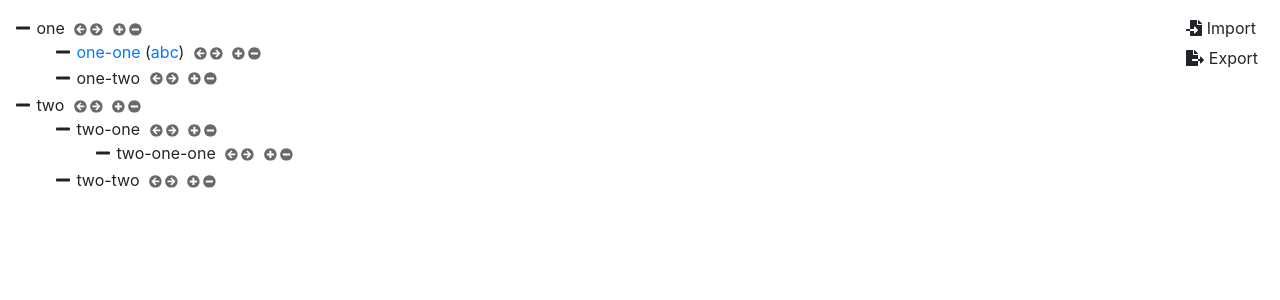
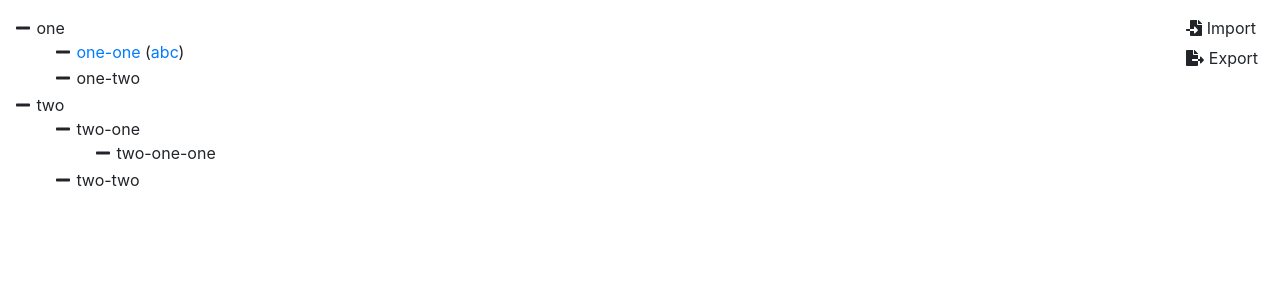
Before and after one commit to unhurried/tree-view, a Vue app: page / in a window 1280 px wide. Shown: the top 300 px of the page. Built offline with nearby package versions, Linux system fonts and the light colour scheme.

Commit message:
Hide menu when mouse is not over the item.

```diff
--- a/src/components/TreeListItem.vue
+++ b/src/components/TreeListItem.vue
@@ -1,5 +1,6 @@
 <template>
-  <li>
+  <li class="tree-list-item">
+    <span @mouseenter="onMouseEnter" @mouseleave="onMouseLeave">
       <span @click="toggleFolded()">
         <font-awesome-icon icon="minus" v-if="isOpen" />
         <font-awesome-icon icon="plus" v-else />
@@ -8,13 +9,14 @@
         <span v-if="!editMode" v-html="text" @dblclick="toggleMode" />
         <input v-else id="input" v-model="doc.text" @blur="toggleMode" @keyup.enter="onKeyEnter" >
       </span>
-    <span class="menu" v-if="!editMode">
+      <span class="menu" v-if="!editMode && displayMenu">
         <font-awesome-icon class="icon" icon="arrow-circle-left" @click="onLeftClick" />
         <font-awesome-icon class="icon" icon="arrow-circle-right" @click="onRightClick" />
       </span>
-    <span class="menu" v-if="!editMode">
+      <span class="menu" v-if="!editMode && displayMenu">
         <font-awesome-icon class="icon" icon="plus-circle" @click="onPlusClick" />
         <font-awesome-icon class="icon" icon="minus-circle" @click="onMinuxClick"/>
+      </span>
     </span>
     <TreeList :class="{ invisible: !isOpen }" :doc="doc.children" :level="level+1" />
   </li>
@@ -33,6 +35,7 @@ export default class TreeListItem extends Vue {
   @Prop() private level!: number;
   private folded: boolean = true;
   private editMode: boolean = false;
+  private displayMenu: boolean = false;
   get isOpen(): boolean {
     return this.doc.children.length === 0 || this.folded;
   }
@@ -61,6 +64,13 @@ export default class TreeListItem extends Vue {
       if (input) {
         input.blur();
       }
+  }
+
+  private onMouseEnter(): void {
+    this.displayMenu = true;
+  }
+  private onMouseLeave(): void {
+    this.displayMenu = false;
   }
 
   private onPlusClick(): void {
```
Lines whose indentation alone changed are shown as unchanged.
